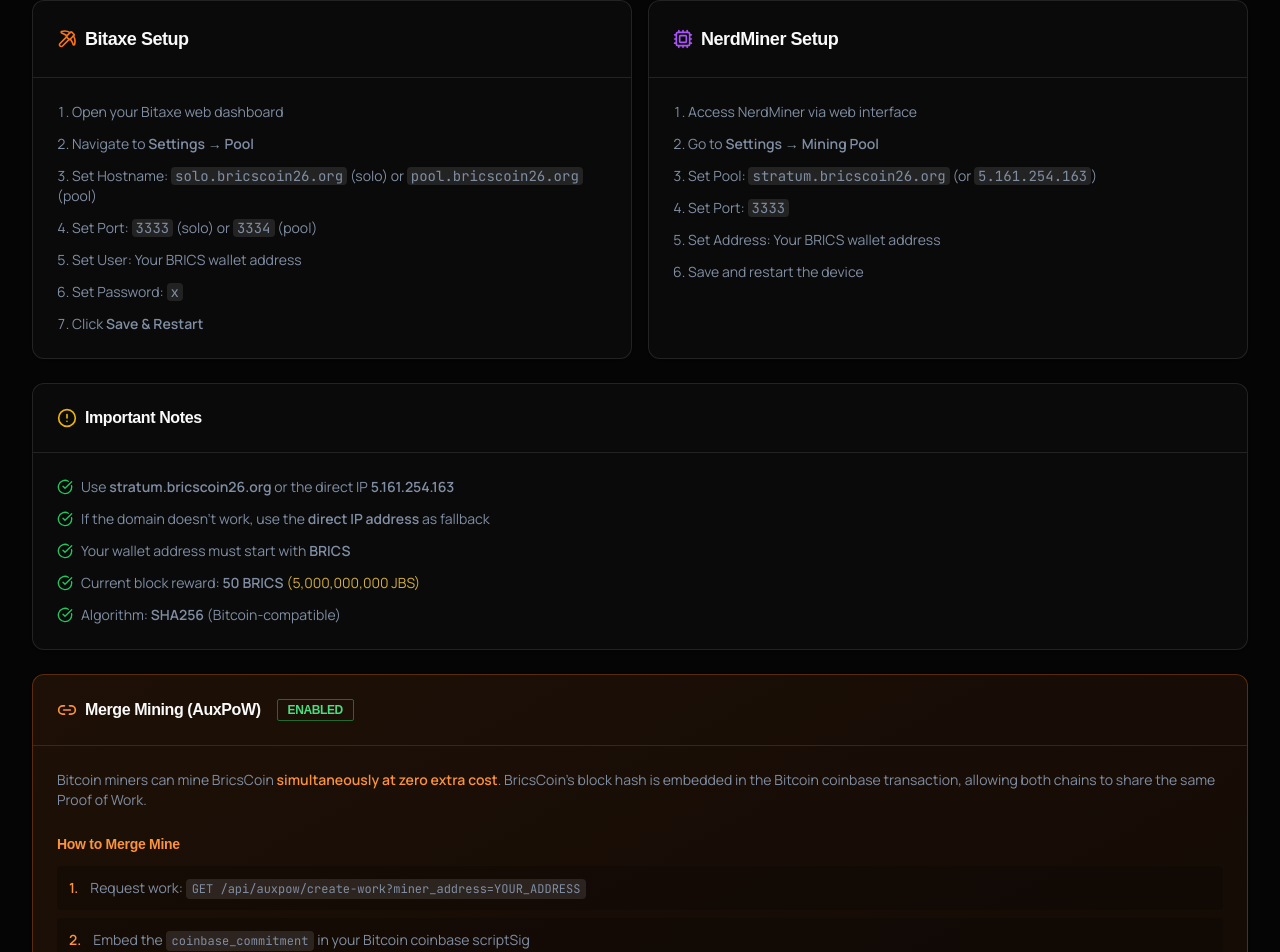
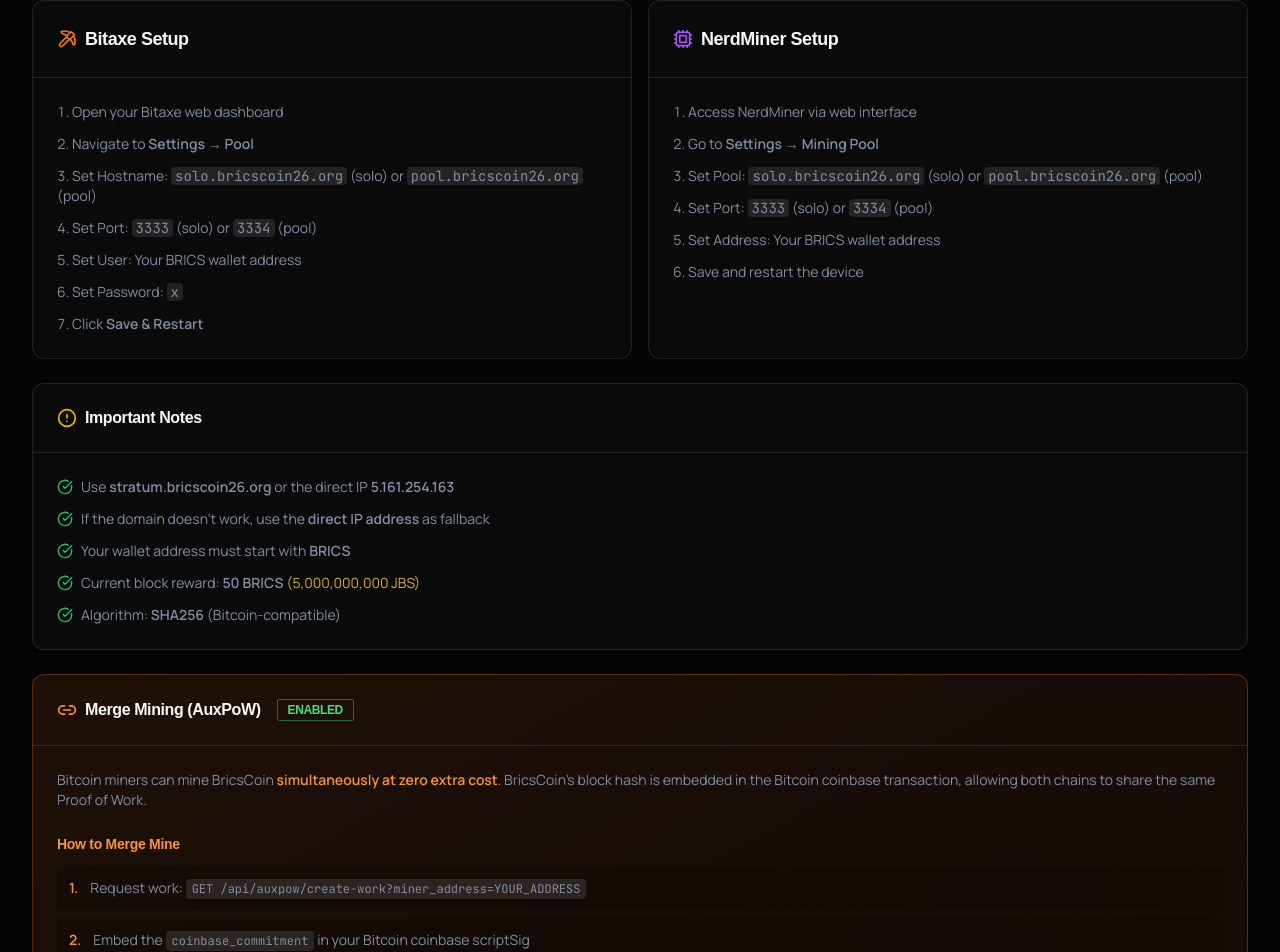
Before and after one commit to Bricscoin2026/Bricscoin, a React (Create React App) app in the folder frontend/: page /mining in a window 1280 px wide. Shown: the part 1297-2249 px from the top of the page. Built offline with nearby package versions, Linux system fonts and the light colour scheme; no server answers; a web font is replaced by a local one.

Commit message:
auto-commit for 5a8b362d-acd0-4083-af0d-566ee42f8d7a

```diff
--- a/frontend/src/pages/Mining.jsx
+++ b/frontend/src/pages/Mining.jsx
@@ -274,8 +274,8 @@
             <ol className="text-sm text-muted-foreground space-y-3 list-decimal list-inside">
               <li>Access NerdMiner via web interface</li>
               <li>Go to <strong>Settings → Mining Pool</strong></li>
-              <li>Set Pool: <code className="bg-white/10 px-1 rounded">stratum.bricscoin26.org</code> (or <code className="bg-white/10 px-1 rounded">5.161.254.163</code>)</li>
-              <li>Set Port: <code className="bg-white/10 px-1 rounded">3333</code></li>
+              <li>Set Pool: <code className="bg-white/10 px-1 rounded">solo.bricscoin26.org</code> (solo) or <code className="bg-white/10 px-1 rounded">pool.bricscoin26.org</code> (pool)</li>
+              <li>Set Port: <code className="bg-white/10 px-1 rounded">3333</code> (solo) or <code className="bg-white/10 px-1 rounded">3334</code> (pool)</li>
               <li>Set Address: Your BRICS wallet address</li>
               <li>Save and restart the device</li>
             </ol>
```
